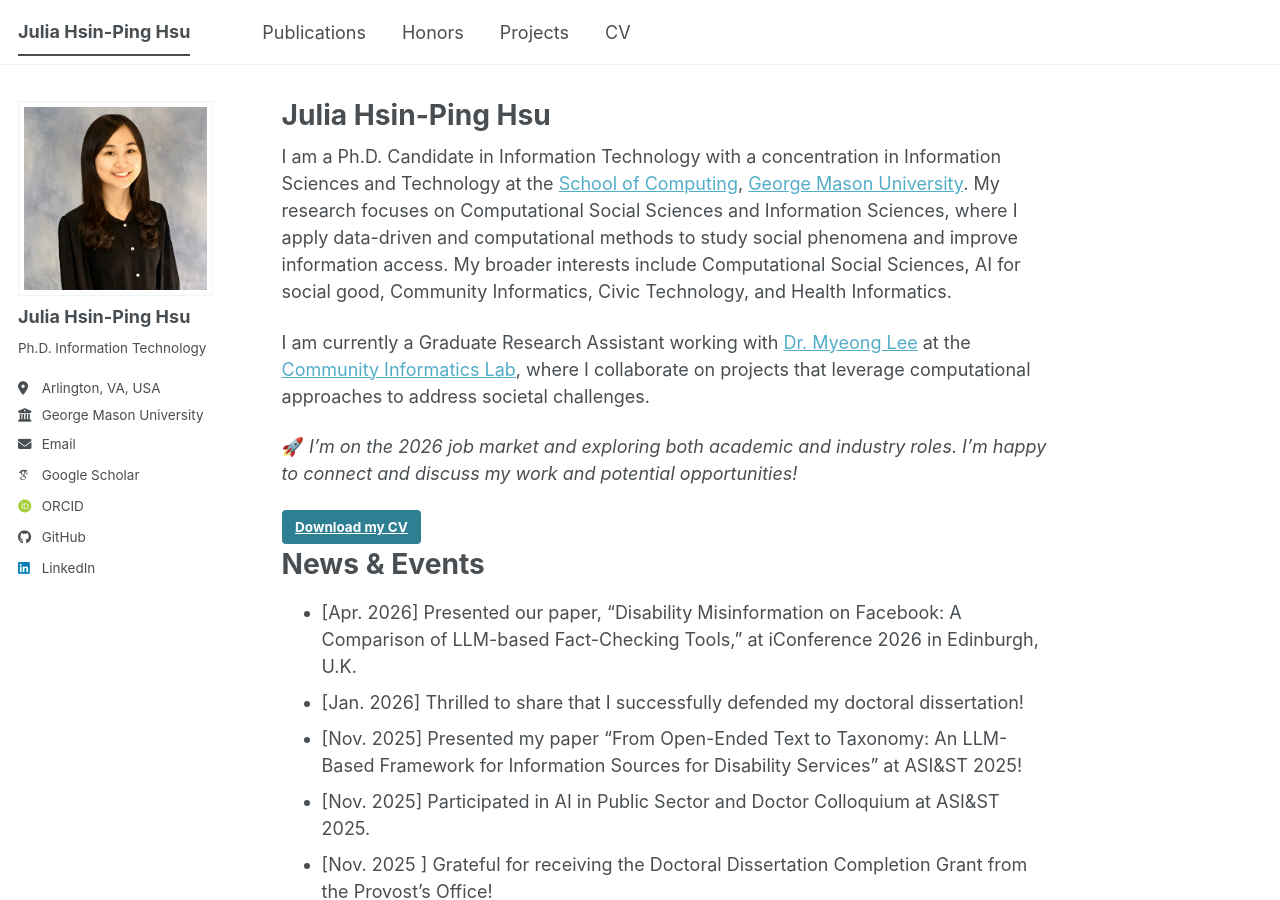
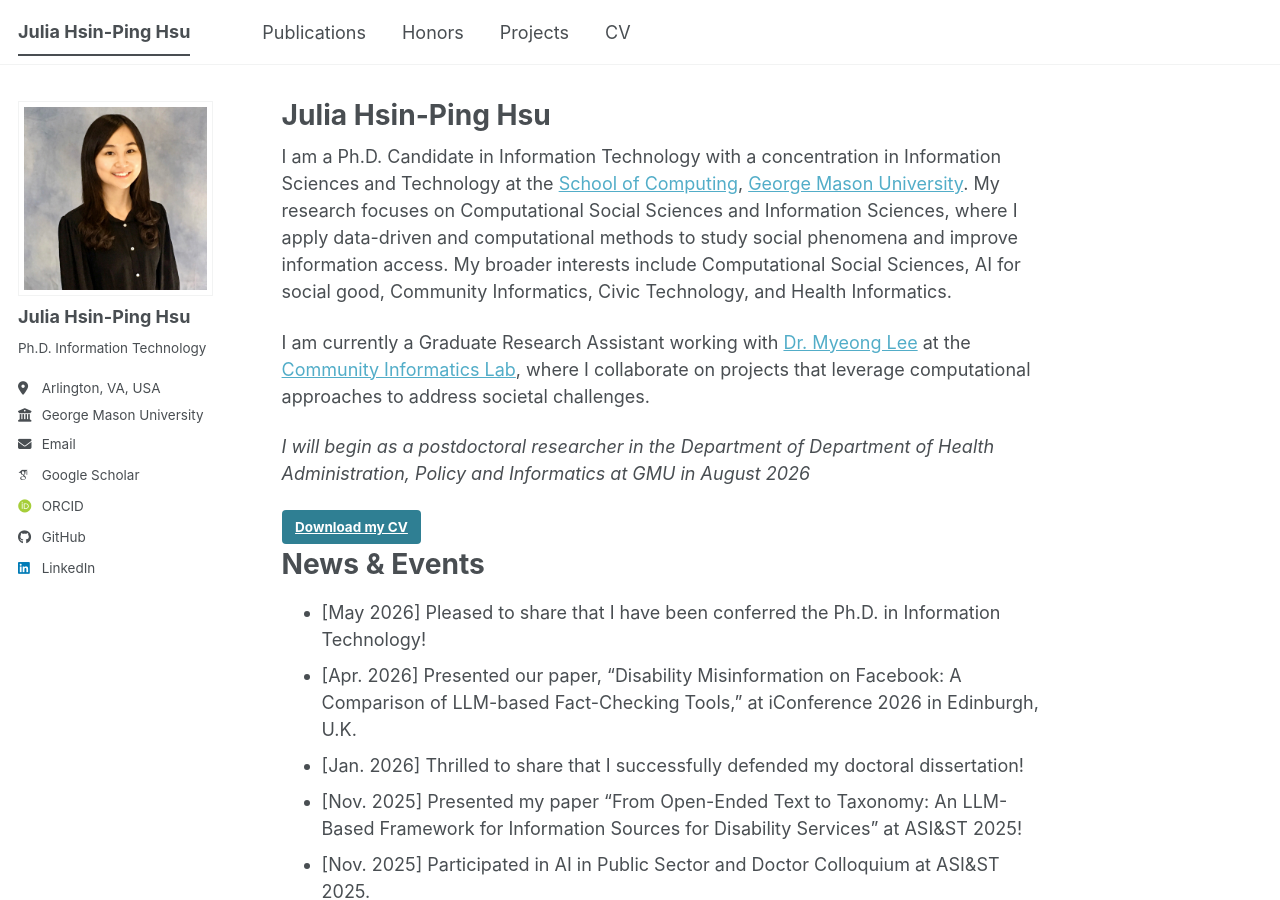
Before and after one commit to JuliaHsu/JuliaHsu.github.io, a Jekyll site: the page built from _pages/about.md, in a window 1280 px wide and 900 px high. Built offline with Jekyll 4.4.1, drawn with Linux system fonts in a browser that asks for light colours; some web fonts are replaced; a script bundle is joined from its source files by our own code; library files that are not in the unit come from our copies.

Commit message:
update cv

```diff
--- a/_pages/about.md
+++ b/_pages/about.md
@@ -10,14 +10,17 @@ I am a Ph.D. Candidate in Information Technology with a concentration in Informa
 
 I am currently a Graduate Research Assistant working with [Dr. Myeong Lee](https://myeonglee.com/) at the [Community Informatics Lab](https://cil.cec.gmu.edu/), where I collaborate on projects that leverage computational approaches to address societal challenges.
 
-🚀 *I'm on the 2026 job market and exploring both academic and industry roles. I’m happy to connect and discuss my work and potential opportunities!*
+*I will begin as a postdoctoral researcher in the Department of Department of Health Administration, Policy and Informatics at GMU in August 2026*
+
+<!-- 🚀 *I'm on the 2026 job market and exploring both academic and industry roles. I’m happy to connect and discuss my work and potential opportunities!* -->
 
 <div class="cv-download-links">
-  <a href="{{ base_path }}/files/CV_HPH_v2_022026.pdf" class="btn btn--primary">Download my CV</a>
+  <a href="{{ base_path }}/files/CV_HPH_052026.pdf" class="btn btn--primary">Download my CV</a>
 </div>
 
 News & Events
 ======
+- [May 2026] Pleased to share that I have been conferred the Ph.D. in Information Technology!
 - [Apr. 2026] Presented our paper, “Disability Misinformation on Facebook: A Comparison of LLM-based Fact-Checking Tools,” at iConference 2026 in Edinburgh, U.K.
 - [Jan. 2026] Thrilled to share that I successfully defended my doctoral dissertation!
 - [Nov. 2025] Presented my paper “From Open-Ended Text to Taxonomy: An LLM-Based Framework for Information Sources for Disability Services” at ASI&ST 2025!
```
Also changed, not shown: _pages/cv.md (+1 -1 lines), 1 other file.
